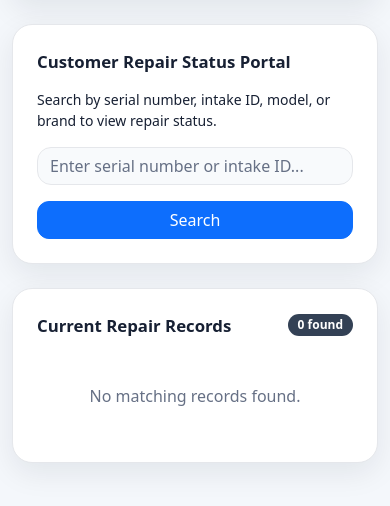
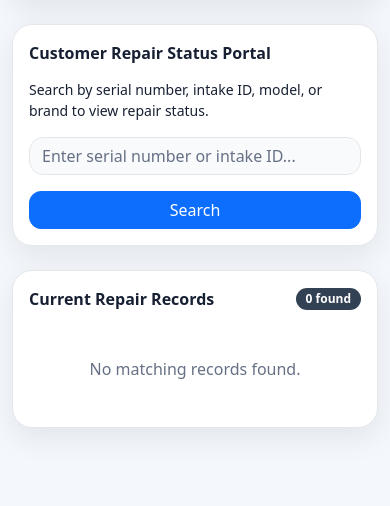
Before and after one commit to jralleman12A/pierson-repairs, a Flask app: page /customer in a window 390 px wide. Shown: the part 140-646 px from the top of the page. Run offline with Flask 3, Linux system fonts and the light colour scheme; the visitor is signed in with stand-in values (Sample User, id 1); data that the repository does not hold is empty.

Commit message:
Update customer_index.html

```diff
--- a/templates/customer_index.html
+++ b/templates/customer_index.html
@@ -112,6 +112,33 @@
     padding: 30px;
     text-align: center;
 }
+
+@media (max-width: 768px) {
+    .customer-portal-wrap .card-clean {
+        padding: 16px !important;
+    }
+
+    .customer-portal-wrap .table-wrap {
+        overflow-x: auto;
+        -webkit-overflow-scrolling: touch;
+    }
+
+    .customer-portal-wrap .table {
+        min-width: 600px;
+    }
+
+    .customer-portal-wrap .section-title {
+        font-size: 16px;
+    }
+
+    .row.g-3 {
+        flex-direction: column;
+    }
+
+    .col-md-9, .col-md-3 {
+        width: 100%;
+    }
+}
 </style>
 
 <div class="customer-portal-wrap">
```
